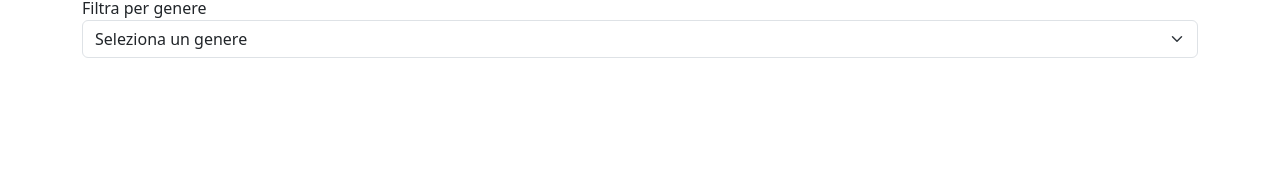
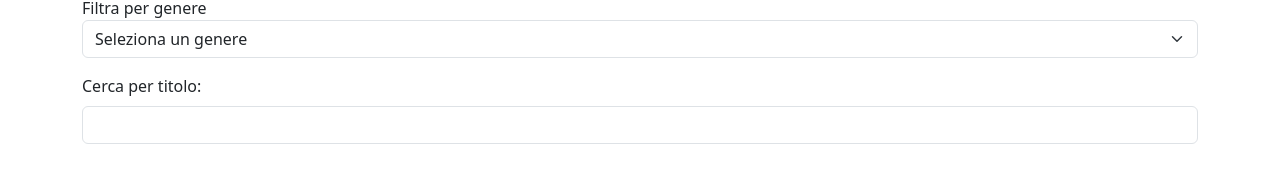
Before and after one commit to valecristiano/react-movie-filter, a React (Vite) app: page / in a window 1280 px wide. Shown: the part 236-418 px from the top of the page. Built offline with nearby package versions, Linux system fonts and the light colour scheme.

Commit message:
title filter bonus

```diff
--- a/src/App.jsx
+++ b/src/App.jsx
@@ -13,20 +13,26 @@ const filmList = [
 const genreList = [];
 
 for (const film of filmList) {
-  console.log(film.genre);
   if (!genreList.includes(film.genre)) {
     genreList.push(film.genre);
   }
 }
 
-console.log("genreList", genreList);
-
 export default function App() {
   const [genreSelected, setGenreSelected] = useState("");
+  const [filmSearch, setFilmSearch] = useState("");
 
-  //lista film filtrata per genere selezionato nella select
-  const filteredFilmList = genreSelected === "" ? filmList : filmList.filter((film) => film.genre === genreSelected);
-  console.log("filteredFilmList", filteredFilmList);
+  let filteredFilmList = filmList;
+
+  //filtri per tipo di genere con select e nome del film con input
+
+  if (genreSelected !== "") {
+    filteredFilmList = filmList.filter((film) => film.genre === genreSelected);
+  }
+
+  if (filmSearch !== "") {
+    filteredFilmList = filmList.filter((film) => film.title.toLocaleLowerCase().includes(filmSearch.toLowerCase()));
+  }
 
   return (
     <>
@@ -46,7 +52,7 @@ export default function App() {
         </ul>
       </section>
       {/* select mappata sull'array di generi senza ripetizioni */}
-      <section className="container">
+      <section className="container my-3">
         <label htmlFor="genre-selection">Filtra per genere</label>
         <select value={genreSelected} onChange={(e) => setGenreSelected(e.target.value)} id="genre-selection" className="form-select" aria-label="Default select example">
           <option value="">Seleziona un genere</option>
@@ -57,6 +63,15 @@ export default function App() {
           ))}
         </select>
       </section>
+      {/* sezione ricerca per titolo */}
+      <section className="container my-3">
+        <form action="#">
+          <label className="form-label" htmlFor="title-search">
+            Cerca per titolo:
+          </label>
+          <input value={filmSearch} onChange={(e) => setFilmSearch(e.target.value)} className="form-control" type="text" name="title-search" id="title-search" />
+        </form>
+      </section>
     </>
   );
 }
```
